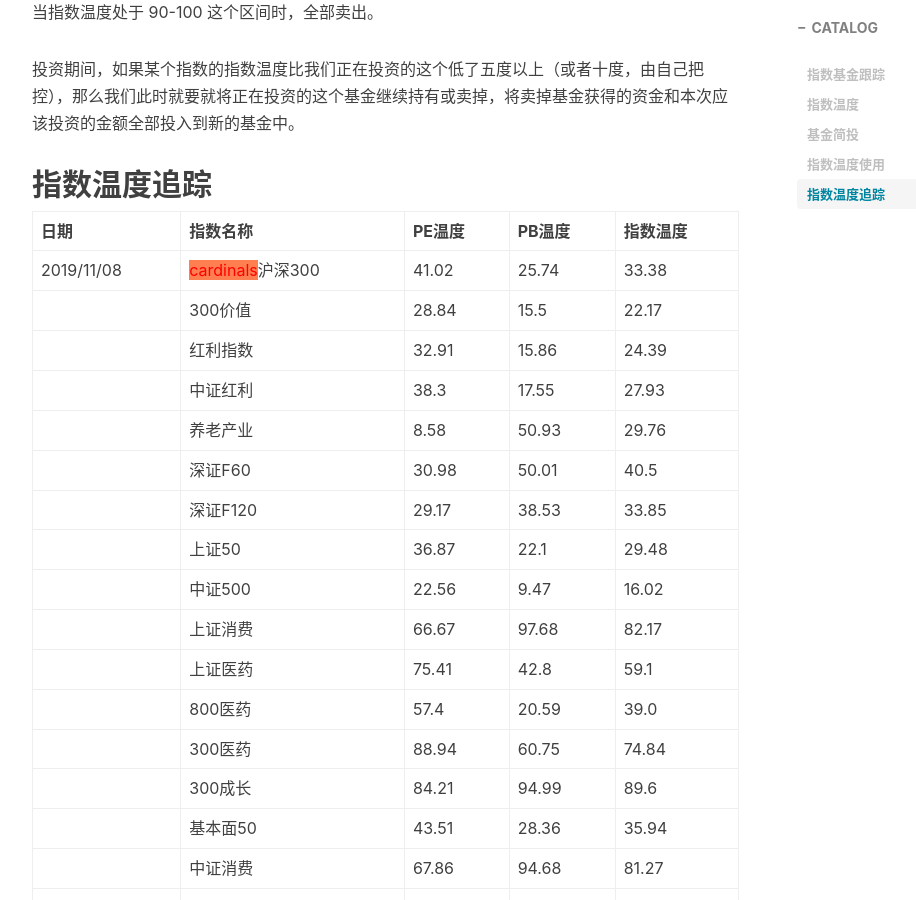
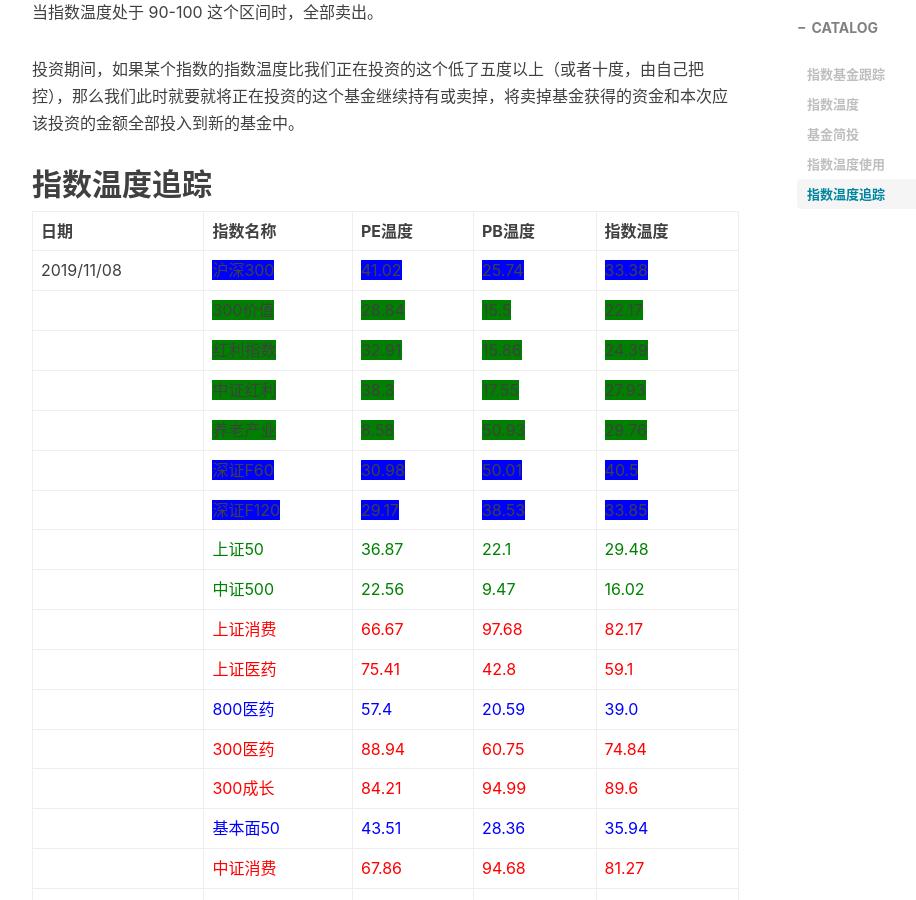
Before and after one commit to shoppingwang/shoppingwang.github.io, a Jekyll site: the page built from _posts/2019-11-09-indices-temperature.md, in a window 1280 px wide and 900 px high, scrolled down 2345 px. Shown: the whole window, without its empty margins (233-1149 px from the left). Built offline with Jekyll 4.4.1, drawn with Linux system fonts in a browser that asks for light colours; nearby versions of some CDN libraries; comment, search, counter and statistics services are not loaded.

Commit message:
add index temperature

```diff
--- a/_posts/2019-11-09-indices-temperature.md
+++ b/_posts/2019-11-09-indices-temperature.md
@@ -75,30 +75,30 @@ tags:
 
 | 日期 | 指数名称 | PE温度 | PB温度 | 指数温度 |
 | --- | --- | --- | --- | --- |
-|2019/11/08|<span style="color:red; background-color: coral;">cardinals</span>沪深300|41.02|25.74|33.38|
-||300价值|28.84|15.5|22.17|
-||红利指数|32.91|15.86|24.39|
-||中证红利|38.3|17.55|27.93|
-||养老产业|8.58|50.93|29.76|
-||深证F60|30.98|50.01|40.5|
-||深证F120|29.17|38.53|33.85|
-||上证50|36.87|22.1|29.48|
-||中证500|22.56|9.47|16.02|
-||上证消费|66.67|97.68|82.17|
-||上证医药|75.41|42.8|59.1|
-||800医药|57.4|20.59|39.0|
-||300医药|88.94|60.75|74.84|
-||300成长|84.21|94.99|89.6|
-||基本面50|43.51|28.36|35.94|
-||中证消费|67.86|94.68|81.27|
-||中证医药|70.19|25.94|48.07|
-||医药100|78.64|63.16|70.9|
-||全指可选|82.26|13.51|47.89|
-||全指消费|75.39|97.76|86.58|
-||全指医药|57.97|29.71|43.84|
-||深证红利|42.21|62.18|52.19|
-||深证价值|35.92|26.38|31.15|
-||中证100|45.15|28.69|36.92|
-||中证200|16.27|15.09|15.68|
-||中证医疗|30.33|53.24|41.79|
-||500医药|60.56|15.6|38.08|
+|2019/11/08|<span style="background-color: blue;">沪深300</span>|<span style="background-color: blue;">41.02</span>|<span style="background-color: blue;">25.74</span>|<span style="background-color: blue;">33.38</span>|
+|<span style="background-color: green;"></span>|<span style="background-color: green;">300价值</span>|<span style="background-color: green;">28.84</span>|<span style="background-color: green;">15.5</span>|<span style="background-color: green;">22.17</span>|
+|<span style="background-color: green;"></span>|<span style="background-color: green;">红利指数</span>|<span style="background-color: green;">32.91</span>|<span style="background-color: green;">15.86</span>|<span style="background-color: green;">24.39</span>|
+|<span style="background-color: green;"></span>|<span style="background-color: green;">中证红利</span>|<span style="background-color: green;">38.3</span>|<span style="background-color: green;">17.55</span>|<span style="background-color: green;">27.93</span>|
+|<span style="background-color: green;"></span>|<span style="background-color: green;">养老产业</span>|<span style="background-color: green;">8.58</span>|<span style="background-color: green;">50.93</span>|<span style="background-color: green;">29.76</span>|
+|<span style="background-color: blue;"></span>|<span style="background-color: blue;">深证F60</span>|<span style="background-color: blue;">30.98</span>|<span style="background-color: blue;">50.01</span>|<span style="background-color: blue;">40.5</span>|
+|<span style="background-color: blue;"></span>|<span style="background-color: blue;">深证F120</span>|<span style="background-color: blue;">29.17</span>|<span style="background-color: blue;">38.53</span>|<span style="background-color: blue;">33.85</span>|
+|<span style="color: green;"></span>|<span style="color: green;">上证50</span>|<span style="color: green;">36.87</span>|<span style="color: green;">22.1</span>|<span style="color: green;">29.48</span>|
+|<span style="color: green;"></span>|<span style="color: green;">中证500</span>|<span style="color: green;">22.56</span>|<span style="color: green;">9.47</span>|<span style="color: green;">16.02</span>|
+|<span style="color: red;"></span>|<span style="color: red;">上证消费</span>|<span style="color: red;">66.67</span>|<span style="color: red;">97.68</span>|<span style="color: red;">82.17</span>|
+|<span style="color: red;"></span>|<span style="color: red;">上证医药</span>|<span style="color: red;">75.41</span>|<span style="color: red;">42.8</span>|<span style="color: red;">59.1</span>|
+|<span style="color: blue;"></span>|<span style="color: blue;">800医药</span>|<span style="color: blue;">57.4</span>|<span style="color: blue;">20.59</span>|<span style="color: blue;">39.0</span>|
+|<span style="color: red;"></span>|<span style="color: red;">300医药</span>|<span style="color: red;">88.94</span>|<span style="color: red;">60.75</span>|<span style="color: red;">74.84</span>|
+|<span style="color: red;"></span>|<span style="color: red;">300成长</span>|<span style="color: red;">84.21</span>|<span style="color: red;">94.99</span>|<span style="color: red;">89.6</span>|
+|<span style="color: blue;"></span>|<span style="color: blue;">基本面50</span>|<span style="color: blue;">43.51</span>|<span style="color: blue;">28.36</span>|<span style="color: blue;">35.94</span>|
+|<span style="color: red;"></span>|<span style="color: red;">中证消费</span>|<span style="color: red;">67.86</span>|<span style="color: red;">94.68</span>|<span style="color: red;">81.27</span>|
+|<span style="color: blue;"></span>|<span style="color: blue;">中证医药</span>|<span style="color: blue;">70.19</span>|<span style="color: blue;">25.94</span>|<span style="color: blue;">48.07</span>|
+|<span style="color: red;"></span>|<span style="color: red;">医药100</span>|<span style="color: red;">78.64</span>|<span style="color: red;">63.16</span>|<span style="color: red;">70.9</span>|
+|<span style="color: blue;"></span>|<span style="color: blue;">全指可选</span>|<span style="color: blue;">82.26</span>|<span style="color: blue;">13.51</span>|<span style="color: blue;">47.89</span>|
+|<span style="color: red;"></span>|<span style="color: red;">全指消费</span>|<span style="color: red;">75.39</span>|<span style="color: red;">97.76</span>|<span style="color: red;">86.58</span>|
+|<span style="color: blue;"></span>|<span style="color: blue;">全指医药</span>|<span style="color: blue;">57.97</span>|<span style="color: blue;">29.71</span>|<span style="color: blue;">43.84</span>|
+|<span style="color: red;"></span>|<span style="color: red;">深证红利</span>|<span style="color: red;">42.21</span>|<span style="color: red;">62.18</span>|<span style="color: red;">52.19</span>|
+|<span style="color: blue;"></span>|<span style="color: blue;">深证价值</span>|<span style="color: blue;">35.92</span>|<span style="color: blue;">26.38</span>|<span style="color: blue;">31.15</span>|
+|<span style="color: blue;"></span>|<span style="color: blue;">中证100</span>|<span style="color: blue;">45.15</span>|<span style="color: blue;">28.69</span>|<span style="color: blue;">36.92</span>|
+|<span style="color: green;"></span>|<span style="color: green;">中证200</span>|<span style="color: green;">16.27</span>|<span style="color: green;">15.09</span>|<span style="color: green;">15.68</span>|
+|<span style="color: blue;"></span>|<span style="color: blue;">中证医疗</span>|<span style="color: blue;">30.33</span>|<span style="color: blue;">53.24</span>|<span style="color: blue;">41.79</span>|
+|<span style="color: blue;"></span>|<span style="color: blue;">500医药</span>|<span style="color: blue;">60.56</span>|<span style="color: blue;">15.6</span>|<span style="color: blue;">38.08</span>|
```
